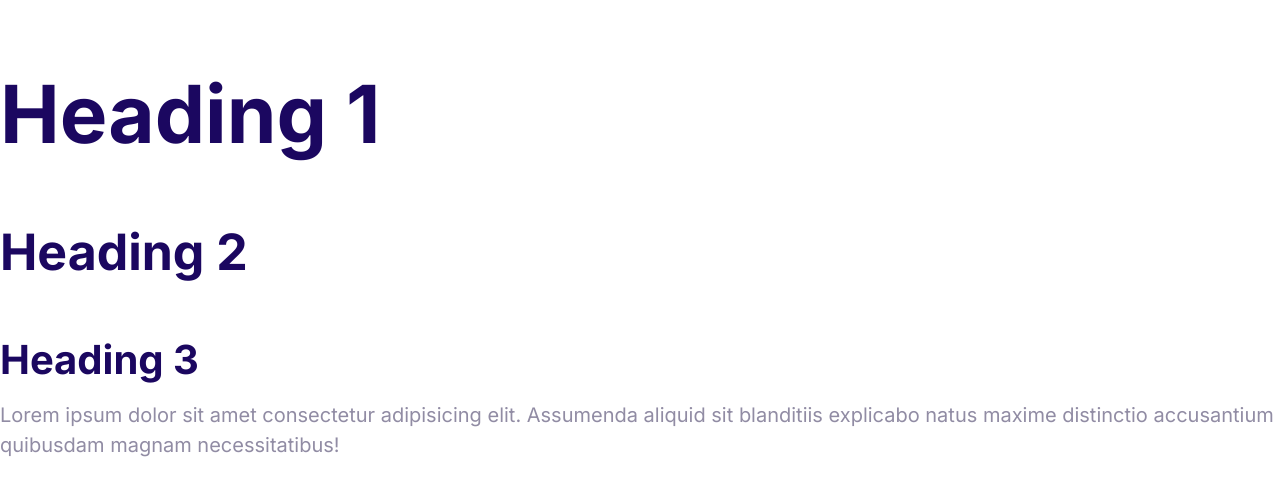
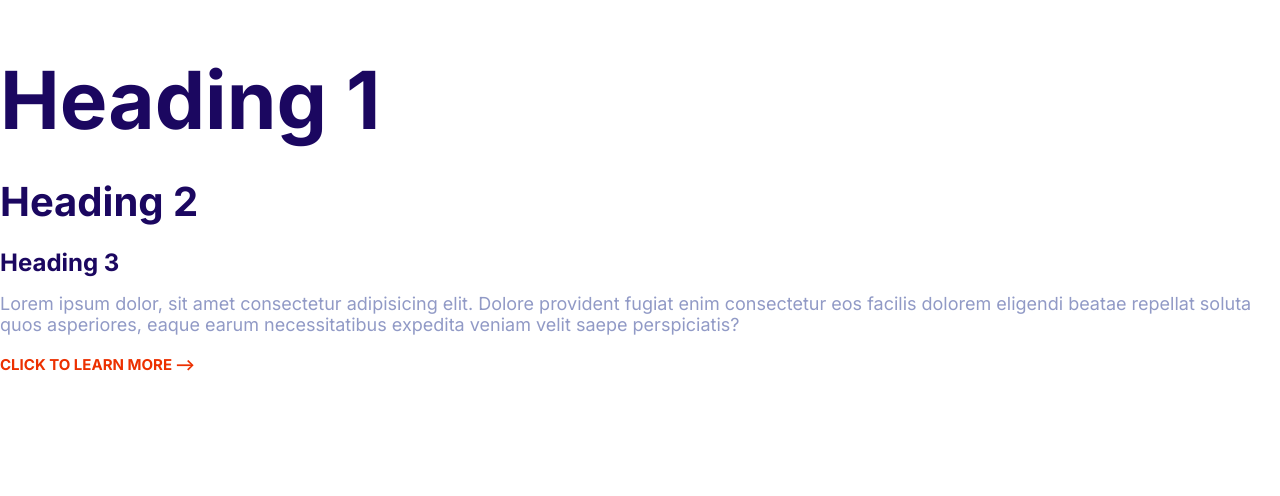
Before and after one commit to Arshia7j/Arshiafy, a plain HTML site: page index.html in a window 1280 px wide. Drawn offline with Linux system fonts and the light colour scheme.

Commit message:
Build the arrow link component.
Signed-off-by: Arshia <Abolfazl.jbl82@gmail.com>

```diff
--- a/css/styles.css
+++ b/css/styles.css
@@ -1,49 +1,83 @@
 :root {
   --color-primary: #2584ff;
-  --color-secondary: #2584ff;
+  --color-secondary: #00d9ff;
   --color-accent: #ec3000;
-  --color-headings: #1b0760;
-  --color-body: #918ca4;
+  --color-heading: #1b0760;
+  --color-body: #919ac6;
 }
+
+/* Typography */
 html {
+  /* 62.5% of 16pd = 10px */
   font-size: 62.5%;
 }
+
 body {
   color: var(--color-body);
-  font-family: Inter, Arial, Helvetica, sans-serif;
-  font-size: 1.8rem;
-  line-height: 1.5;
+  font-size: 2.4rem;
+  font-family: Inter, Arial, helvetica, sans-serif;
 }
+
 h1,
 h2,
 h3 {
-  color: var(--color-headings);
+  color: var(--color-heading);
   margin-bottom: 1rem;
 }
+
 h1 {
   font-size: 7rem;
 }
+
 h2 {
   font-size: 4rem;
 }
+
 h3 {
   font-size: 3rem;
-}
-p {
-  margin-top: 0;
 }
 
 @media screen and (min-width: 1024px) {
   body {
-    font-size: 2rem;
+    font-size: 1.8rem;
   }
   h1 {
     font-size: 8rem;
   }
+
   h2 {
-    font-size: 5rem;
-  }
-  h3 {
     font-size: 4rem;
   }
+
+  h3 {
+    font-size: 2.4rem;
+  }
 }
+
+/* Links */
+a{
+  text-decoration: none;
+  font-weight: bold;
+}
+.link-arrow{
+  color: var(--color-accent);
+  text-transform: uppercase;
+  font-size: 2rem;
+}
+
+.link-arrow::after{
+  content: '-->';
+  margin-left: 3px;
+  transition: margin-left 0.2s;
+}
+
+.link-arrow:hover::after{
+  content: '-->';
+  margin-left: 12px;
+}
+
+@media screen and (min-width:1024px){
+  .link-arrow{
+    font-size: 1.5rem;
+  }
+}
--- a/index.html
+++ b/index.html
@@ -4,9 +4,12 @@
     <meta charset="UTF-8" />
     <meta name="viewport" content="width=device-width, initial-scale=1.0" />
     <title>Document</title>
-    <link rel="preconnect" href="https://fonts.googleapis.com">
-    <link rel="preconnect" href="https://fonts.gstatic.com" crossorigin>
-    <link href="https://fonts.googleapis.com/css2?family=Inter:wght@400..700&family=Montserrat:wght@600&display=swap" rel="stylesheet">
+    <link rel="preconnect" href="https://fonts.googleapis.com" />
+    <link rel="preconnect" href="https://fonts.gstatic.com" crossorigin />
+    <link
+      href="https://fonts.googleapis.com/css2?family=Inter:wght@400..700&family=Montserrat:wght@600&display=swap"
+      rel="stylesheet"
+    />
     <link rel="stylesheet" href="css/normalize.css" />
     <link rel="stylesheet" href="css/styles.css" />
   </head>
@@ -14,6 +17,12 @@
     <h1>Heading 1</h1>
     <h2>Heading 2</h2>
     <h3>Heading 3</h3>
-    <p>Lorem ipsum dolor sit amet consectetur adipisicing elit. Assumenda aliquid sit blanditiis explicabo natus maxime distinctio accusantium quibusdam magnam necessitatibus!</p>
+    <p>
+      Lorem ipsum dolor, sit amet consectetur adipisicing elit. Dolore provident
+      fugiat enim consectetur eos facilis dolorem eligendi beatae repellat
+      soluta quos asperiores, eaque earum necessitatibus expedita veniam velit
+      saepe perspiciatis?
+    </p>
+    <a href="#" class="link-arrow">Click to learn more</a>
   </body>
 </html>
```
Also changed, not shown: components/links.html (added, +1 -0 lines).
